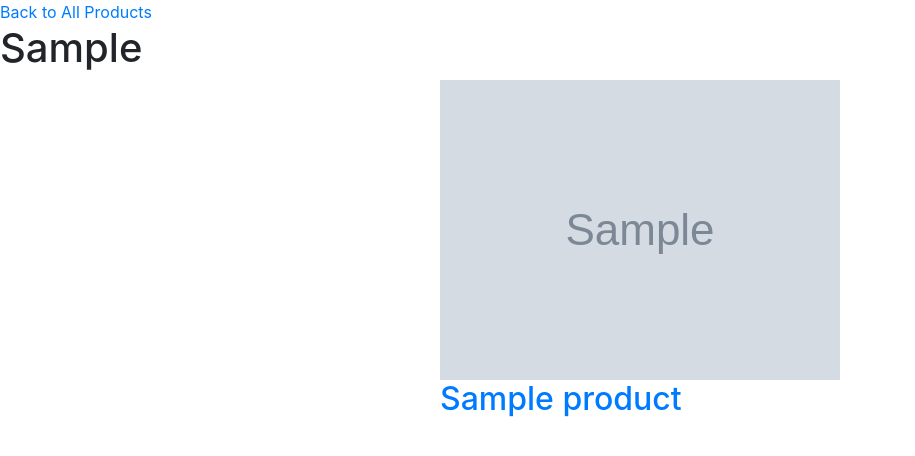
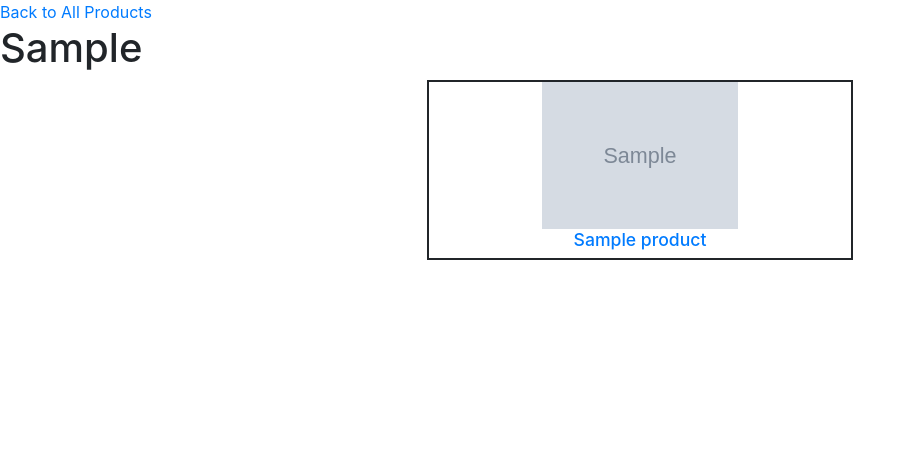
Before and after one commit to deima24/Healty-Food, a Django app: template products/templates/products/products.html in a window 1280 px wide. Shown: the part 215-671 px from the top of the page, without its empty margins (0-915 px from the left). Run offline with Django 4.2, Linux system fonts and the light colour scheme; the template is opened without the code that fills it: most values are stand-ins (such as "Sample title", 1, 10 or a date in 2020); grey boxes marked "Sample" are stand-in pictures.

Commit message:
costumized product html size of the img

```diff
--- a/products/templates/products/products.html
+++ b/products/templates/products/products.html
@@ -21,8 +21,8 @@
 <div class="container-fluid">
     <div class="row d-flex justify-content-around card-container">
         {% for product in products%}
-            <div class="product-card mb-5">
-                <a href="{% url 'product_detail' product.id %}" class="product-link mb-1">
+            <div class="product-card col-6 col-sm-4">
+                <a href="{% url 'product_detail' product.id %}" class="product-link mb-5">
                     {% if product.image %}
                         <img class="product-img" src="{{ product.image.url }}" alt="{{ product.name }}">
                     {% else %}
--- a/static/css/base.css
+++ b/static/css/base.css
@@ -85,3 +85,23 @@ h6 {
     margin: 0;
     text-align: center;
 }
+
+.product-card {
+    text-align: center;
+    border: solid 2px;
+    width: fit-content;
+}
+
+.product-link-title {
+    font-size: 1.1rem;
+    text-align: center;
+
+}
+
+.product-link {
+
+}
+
+.product-img {
+    width: 50%;
+}
--- a/templates/base.html
+++ b/templates/base.html
@@ -54,7 +54,7 @@
                 <a class="nav-link" aria-current="page" href="{% url 'home' %}">Home</a>
               </li>
               <li class="nav-item">
-                <a class="nav-link" href="#">Food</a>
+                <a class="nav-link" href="{% url 'categories' %}">Food</a>
               </li>
               <li class="nav-item">
                 <a class="nav-link" href="#">About Us</a>
```
Also changed, not shown: media/ROASTED-PUMPKIN-MACARONI_qu8al5a.png (added), media/SWEET-POTATO-BEAN-BURGERS_gy7aMTn.png (added), media/VEGAN-CHICKEN-NUGGETS_IGCUjXF.png (added), media/VIOLIFE-COCOSPREAD-PANCAKES_wf2heEL.png (added).
